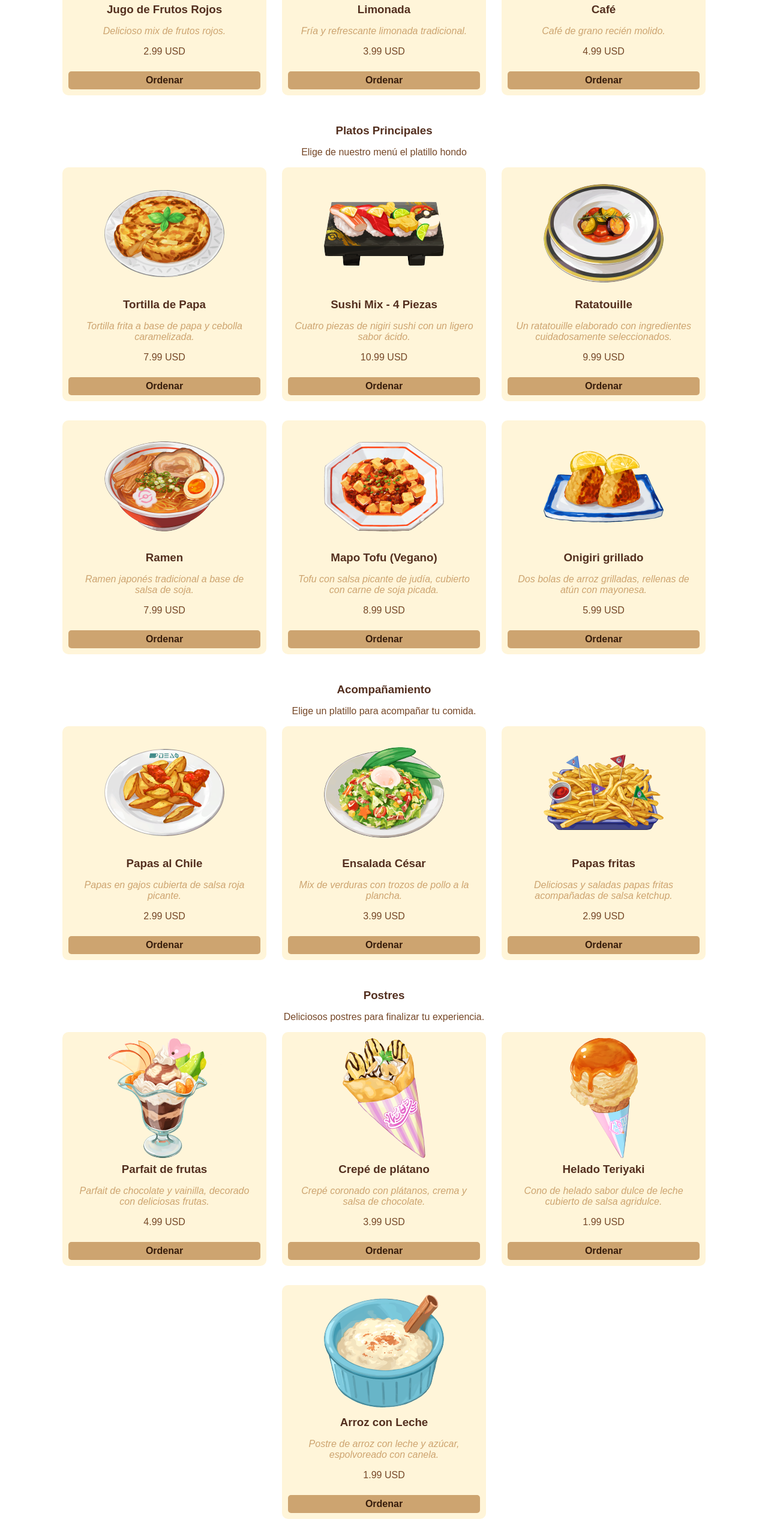
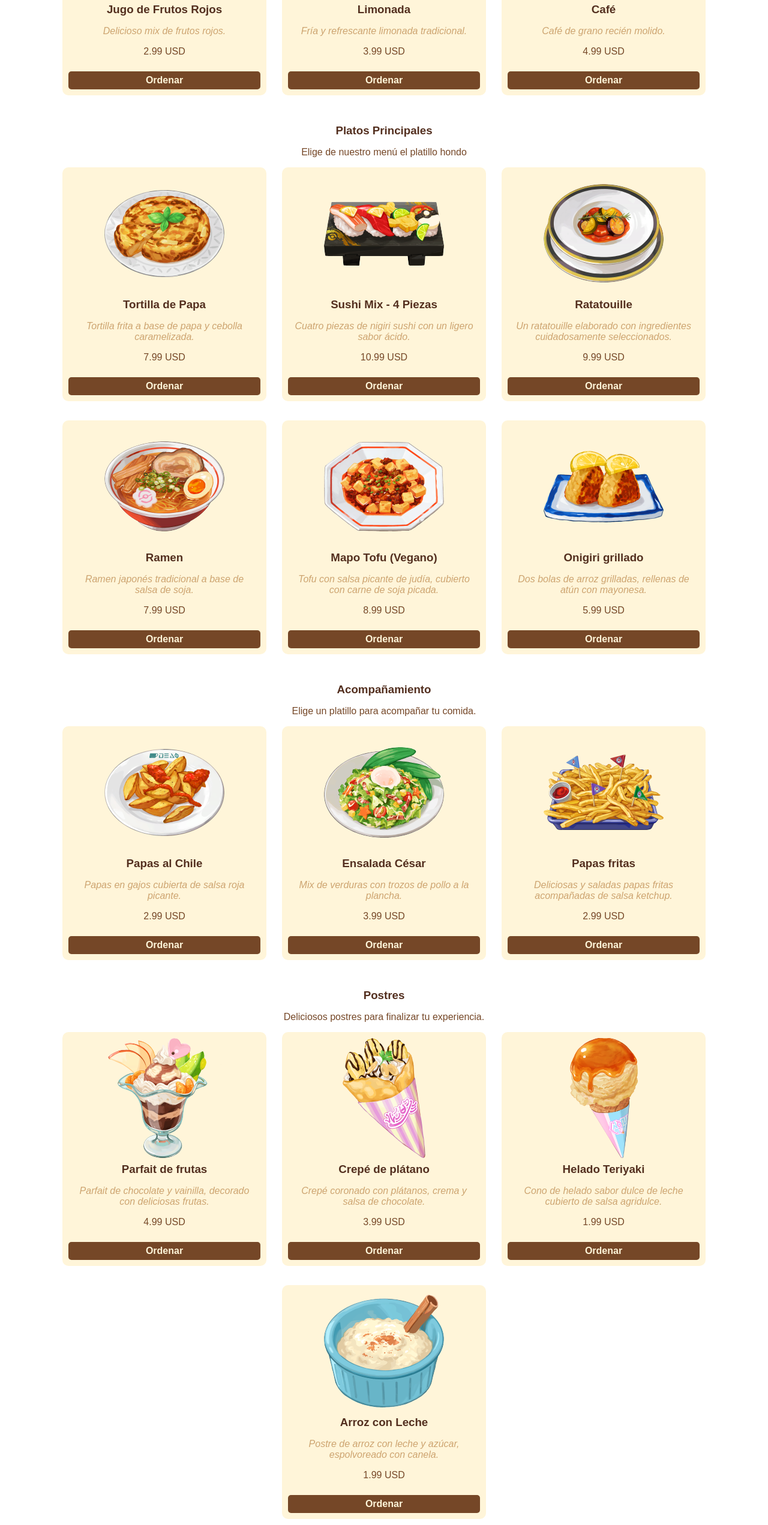
Before and after one commit to rlabarcacoronel/proyectoDesarrolloWeb, a plain HTML site: page index.html in a window 1280 px wide. Shown: the part 1137-3680 px from the top of the page at 60% size. Drawn offline with Linux system fonts and the light colour scheme; a web font is replaced by a local one.

Commit message:
Nesting Incorporado, ajustes de clases en index.html y eventos.html

```diff
--- a/css/estilos.css
+++ b/css/estilos.css
@@ -1,47 +1,45 @@
+@charset "UTF-8";
 /* —————————————— General —————————————— */
-
-*   {
+* {
   font-family: "Alan Sans", sans-serif !important;
   scroll-behavior: smooth;
 }
 
-a{
+a {
   text-decoration: none;
 }
 
-ul{
+ul {
   display: flex;
   flex-wrap: wrap;
   gap: 1rem;
   list-style: none;
 }
 
-p{
+p {
   color: #754727;
   font-weight: 500;
 }
 
-h1{
+h1 {
   color: #361c0b;
 }
 
-
-h2{
+h2 {
   color: #FFF;
 }
 
-h3{
+h3 {
   color: #532f1f;
 }
 
 /* —————————————— Header —————————————— */
-
-.logotipo{
+.logotipo {
   width: 10rem;
   margin-left: 10px;
 }
 
-.index-header{
+.index-header {
   background-image: url(../img/banner.png);
   background-repeat: no-repeat;
   background-size: cover;
@@ -50,14 +48,14 @@ h3{
   height: 90vh;
 }
 
-.contenedor-superior-header{
+.contenedor-superior-header {
   display: flex;
   align-items: center;
   background-color: #754727;
   border-radius: 5px 5px 0px 0px;
 }
 
-.contenedor-inferior-header{
+.contenedor-inferior-header {
   display: flex;
   flex-direction: column;
   align-items: center;
@@ -65,23 +63,21 @@ h3{
   height: 80vh;
   margin-bottom: 1rem;
 }
-
-.contenedor-inferior-header h1{
+.contenedor-inferior-header h1 {
   margin: 0;
-    font-size: clamp(1.75rem, calc(1.375rem + 1.5vw), 2.5rem);
+  font-size: clamp(1.75rem, 1.375rem + 1.5vw, 2.5rem);
 }
-
-.contenedor-inferior-header p{
+.contenedor-inferior-header p {
   text-align: center;
 }
 
-.index-nav a{
+.index-nav a {
   color: #FFF;
   font-weight: 600;
   font-size: large;
 }
 
-.index-header-boton{
+.index-header-boton {
   background-color: #754727;
   padding: 8px 20px;
   color: #FFF;
@@ -89,10 +85,13 @@ h3{
   border: 2px #754727;
   border-radius: 5px;
 }
+.index-header-boton:hover {
+  background-color: #CDA470;
+  color: #361c0b;
+}
 
 /* —————————————— Main —————————————— */
-
-.main-title{
+.main-title {
   display: flex;
   flex-direction: column;
   align-items: center;
@@ -102,19 +101,25 @@ h3{
   margin-top: 1rem;
 }
 
-.main-title-container{
+.main-title-container {
   display: flex;
   flex-direction: column;
   align-items: center;
   justify-content: center;
   margin-top: 2rem;
 }
-
-.main-title-container h3, .main-title-container p{
-    margin:0.5rem;
+.main-title-container h3, .main-title-container p {
+  margin: 0.5rem;
 }
 
-.main-card{
+.main-container-flex {
+  display: flex;
+  gap: 1rem;
+  flex-wrap: wrap;
+  justify-content: center;
+}
+
+.main-card {
   background-color: rgb(255, 245, 217);
   width: 20rem;
   padding: 10px;
@@ -122,13 +127,26 @@ h3{
   border-radius: 10px;
   margin: 8px 5px;
 }
-
-.main-card p, .main-card h3{
-    margin:0.5rem;
+.main-card h3, .main-card p {
+  margin: 0.5rem;
   text-align: center;
 }
+.main-card button {
+  background-color: #754727;
+  color: rgb(255, 245, 217);
+  width: 100%;
+  font-size: medium;
+  font-weight: 600;
+  padding: 6px;
+  border: 20px #CDA470;
+  border-radius: 5px;
+}
+.main-card button:hover {
+  background-color: #CDA470;
+  color: #361c0b;
+}
 
-.main-card-flex{
+.main-card-flex {
   display: flex;
   align-items: center;
   flex-direction: column;
@@ -136,48 +154,26 @@ h3{
   justify-content: center;
   margin-bottom: 1rem;
 }
-
-.main-card-detalle{
-    font-style: italic;
-    color: #CDA470;
-}
-
-.main-card-boton{
-    background-color: #CDA470;
-    color: #361c0b;
-    width: 100%;
-    font-size: medium;
-    font-weight: 600;
-    padding: 6px;
-    border: 20px  #CDA470;
-    border-radius: 5px;
-}
-
-.main-card img{
+.main-card-flex img {
   margin: auto;
   max-width: 100%;
   height: auto;
 }
 
-.main-container-flex{
-    display: flex;
-    gap: 1rem;
-    flex-wrap: wrap;
-    justify-content: center;
+.main-card-detalle {
+  font-style: italic;
+  color: #CDA470;
 }
 
 /* ———— Eventos ———— */
-
-.main-eventos-grid{
+.main-eventos-grid {
   display: grid;
   grid-template-columns: repeat(auto-fit, minmax(4 1fr));
   grid-template-rows: repeat(2 200px);
-    grid-template-areas:
-    "principal principal principal principal"
-    "destacado destacado destacado secundario";
+  grid-template-areas: "principal principal principal principal" "destacado destacado destacado secundario";
 }
 
-.main-event{
+.main-event {
   background-color: rgb(255, 245, 217);
   padding: 10px;
   border: 20px rgb(255, 245, 217);
@@ -192,14 +188,13 @@ h3{
   gap: 1rem;
   min-width: 0;
 }
-
-.evento-principal-img{
+.evento-principal img {
   width: 100%;
   height: auto;
   border-radius: 10px;
 }
 
-.evento-principal-info{
+.evento-principal-info {
   display: flex;
   flex-direction: column;
 }
@@ -212,71 +207,66 @@ h3{
   grid-area: secundario;
 }
 
-.evento-titulo{
+.evento-titulo {
   font-size: 1.5rem;
 }
 
-.evento-fecha{
+.evento-fecha {
   font-size: 1.2rem;
 }
 
-.evento-detalle{
+.evento-detalle {
   font-size: 1rem;
 }
 
 /* —————————— Footer —————————— */
-
-footer{
+footer {
   background-color: #EDD495;
   padding: 1px 10px;
-    border: 20px  #EDD495;
+  border: 20px #EDD495;
   border-radius: 5px;
-    margin-top: 1rem
+  margin-top: 1rem;
 }
-
-footer h2{
+footer h2 {
   color: #532f1f;
-    font-size: clamp(1.5rem, calc(1.325rem + 0.9vw), 1.75rem);
+  font-size: clamp(1.5rem, 1.325rem + 0.9vw, 1.75rem);
   font-weight: bold;
   margin: 10px;
 }
-
-footer a{
+footer a {
   color: #754727;
   font-weight: bold;
   font-size: large;
 }
-
-footer img{
+footer img {
   width: 4rem;
   margin-left: 5px;
   margin-right: 5px;
 }
 
 /* ———— Redes ———— */
-
-.footer-redes{
+.footer-redes {
   display: flex;
   flex-direction: column;
   gap: 1px;
   padding-inline-start: 1rem;
 }
-
-.footer-redes li{
+.footer-redes li {
   display: flex;
   align-items: center;
   gap: 0.5rem;
 }
-
-.footer-redes img{
+.footer-redes img {
   width: 2rem;
   height: auto;
   align-items: center;
   display: block;
 }
 
-.footer-nav a{
+.footer-nav a {
   color: #532f1f;
   font-weight: bold;
   font-size: large;
 }
+
+/*# sourceMappingURL=estilos.css.map */
--- a/index.html
+++ b/index.html
@@ -59,7 +59,7 @@
                     <p class="main-card-detalle">Delicioso mix de frutos rojos.</p>
                     <p>2.99 USD</p>
                 </div>
-                <button class="main-card-boton">Ordenar</button>
+                <button>Ordenar</button>
             </article>
             <article class="main-card">
                 <div class="main-card-flex">
@@ -68,7 +68,7 @@
                     <p class="main-card-detalle">Fría y refrescante limonada tradicional.</p>
                     <p>3.99 USD</p>
                 </div>
-                <button class="main-card-boton">Ordenar</button>
+                <button>Ordenar</button>
             </article>
             <article class="main-card">
                 <div class="main-card-flex">
@@ -77,7 +77,7 @@
                     <p class="main-card-detalle">Café de grano recién molido.</p>
                     <p>4.99 USD</p>
                 </div>
-                <button class="main-card-boton">Ordenar</button>
+                <button>Ordenar</button>
             </article>
         </div>
 
@@ -96,7 +96,7 @@
                     <p class="main-card-detalle">Tortilla frita a base de papa y cebolla caramelizada.</p>
                     <p>7.99 USD</p>
                 </div>
-                <button class="main-card-boton">Ordenar</button>
+                <button>Ordenar</button>
             </article>
             <article class="main-card">
                 <div class="main-card-flex">
@@ -105,7 +105,7 @@
                     <p class="main-card-detalle">Cuatro piezas de nigiri sushi con un ligero sabor ácido.</p>
                     <p>10.99 USD</p>
                 </div>
-                <button class="main-card-boton">Ordenar</button>
+                <button>Ordenar</button>
             </article>
             <article class="main-card">
                 <div class="main-card-flex">
@@ -114,7 +114,7 @@
                     <p class="main-card-detalle">Un ratatouille elaborado con ingredientes cuidadosamente seleccionados.</p>
                     <p>9.99 USD</p>
                 </div>
-                <button class="main-card-boton">Ordenar</button>
+                <button>Ordenar</button>
             </article>
             <article class="main-card">
                 <div class="main-card-flex">
@@ -123,7 +123,7 @@
                     <p class="main-card-detalle">Ramen japonés tradicional a base de salsa de soja.</p>
                     <p>7.99 USD</p>
                 </div>
-                <button class="main-card-boton">Ordenar</button>
+                <button>Ordenar</button>
             </article>
             <article class="main-card">
                 <div class="main-card-flex">
@@ -132,7 +132,7 @@
                     <p class="main-card-detalle">Tofu con salsa picante de judía, cubierto con carne de soja picada.</p>
                     <p>8.99 USD</p>
                 </div>
-                <button class="main-card-boton">Ordenar</button>
+                <button>Ordenar</button>
             </article>
             <article class="main-card">
                 <div class="main-card-flex">
@@ -141,7 +141,7 @@
                     <p class="main-card-detalle">Dos bolas de arroz grilladas, rellenas de atún con mayonesa.</p>
                     <p>5.99 USD</p>
                 </div>
-                <button class="main-card-boton">Ordenar</button>
+                <button>Ordenar</button>
             </article>
         </div>
 
@@ -161,7 +161,7 @@
                     <p class="main-card-detalle">Papas en gajos cubierta de salsa roja picante.</p>
                     <p>2.99 USD</p>
                 </div>
-                <button class="main-card-boton">Ordenar</button>
+                <button>Ordenar</button>
             </article>
             <article class="main-card">
                 <div class="main-card-flex">
@@ -170,7 +170,7 @@
                     <p class="main-card-detalle">Mix de verduras con trozos de pollo a la plancha.</p>
                     <p>3.99 USD</p>
                 </div>
-                <button class="main-card-boton">Ordenar</button>
+                <button>Ordenar</button>
             </article>
             <article class="main-card">
                 <div class="main-card-flex">
@@ -179,7 +179,7 @@
                     <p class="main-card-detalle">Deliciosas y saladas papas fritas acompañadas de salsa ketchup.</p>
                     <p>2.99 USD</p>
                 </div>
-                <button class="main-card-boton">Ordenar</button>
+                <button>Ordenar</button>
             </article>
         </div>
 
@@ -199,7 +199,7 @@
                     <p class="main-card-detalle">Parfait de chocolate y vainilla, decorado con deliciosas frutas.</p>
                     <p>4.99 USD</p>
                 </div>
-                <button class="main-card-boton">Ordenar</button>
+                <button>Ordenar</button>
             </article>
             <article class="main-card">
                 <div class="main-card-flex">
@@ -208,7 +208,7 @@
                     <p class="main-card-detalle">Crepé coronado con plátanos, crema y salsa de chocolate.</p>
                     <p>3.99 USD</p>
                 </div>
-                <button class="main-card-boton">Ordenar</button>
+                <button>Ordenar</button>
             </article>
             <article class="main-card">
                 <div class="main-card-flex">
@@ -217,7 +217,7 @@
                     <p class="main-card-detalle">Cono de helado sabor dulce de leche cubierto de salsa agridulce.</p>
                     <p>1.99 USD</p>
                 </div>
-                <button class="main-card-boton">Ordenar</button>
+                <button>Ordenar</button>
             </article>
             <article class="main-card">
                 <div class="main-card-flex">
@@ -226,7 +226,7 @@
                     <p class="main-card-detalle">Postre de arroz con leche y azúcar, espolvoreado con canela.</p>
                     <p>1.99 USD</p>
                 </div>
-                <button class="main-card-boton">Ordenar</button>
+                <button>Ordenar</button>
             </article>
         </div>
 
```
Also changed, not shown: pages/eventos.html (+1 -1 lines). Lines whose indentation alone changed are shown as unchanged.
